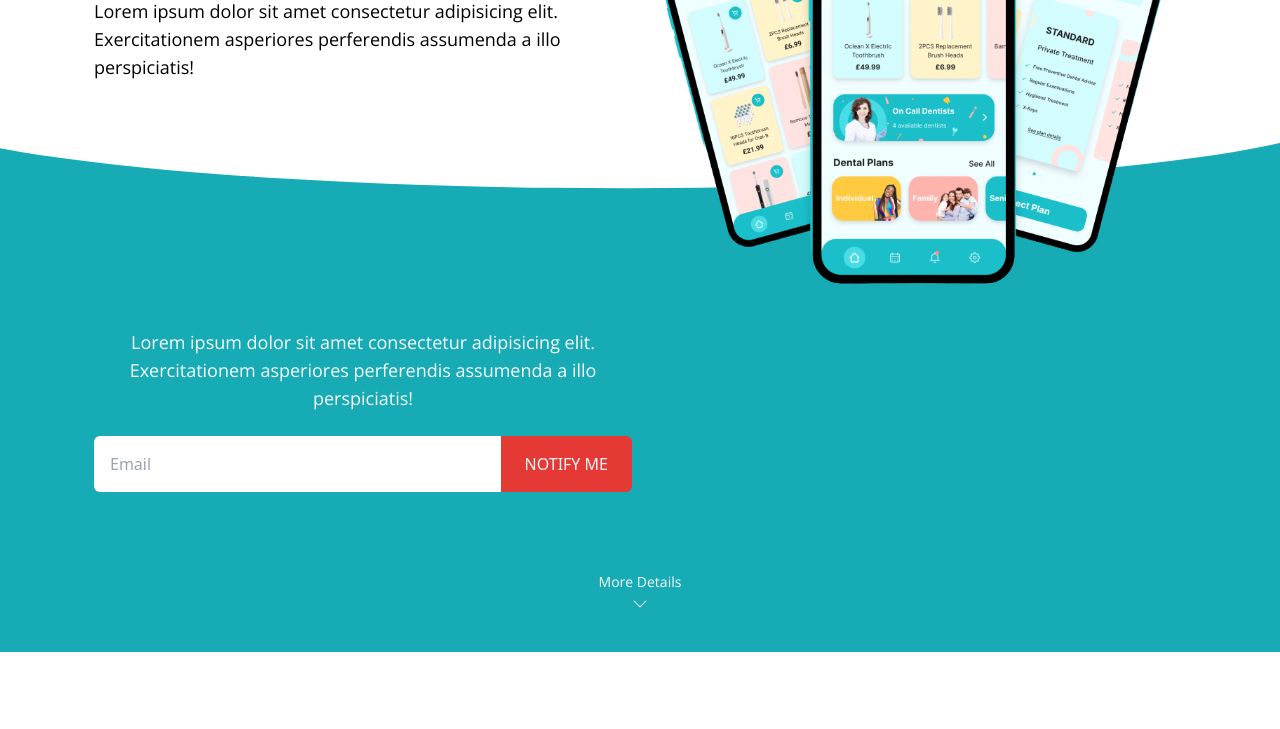
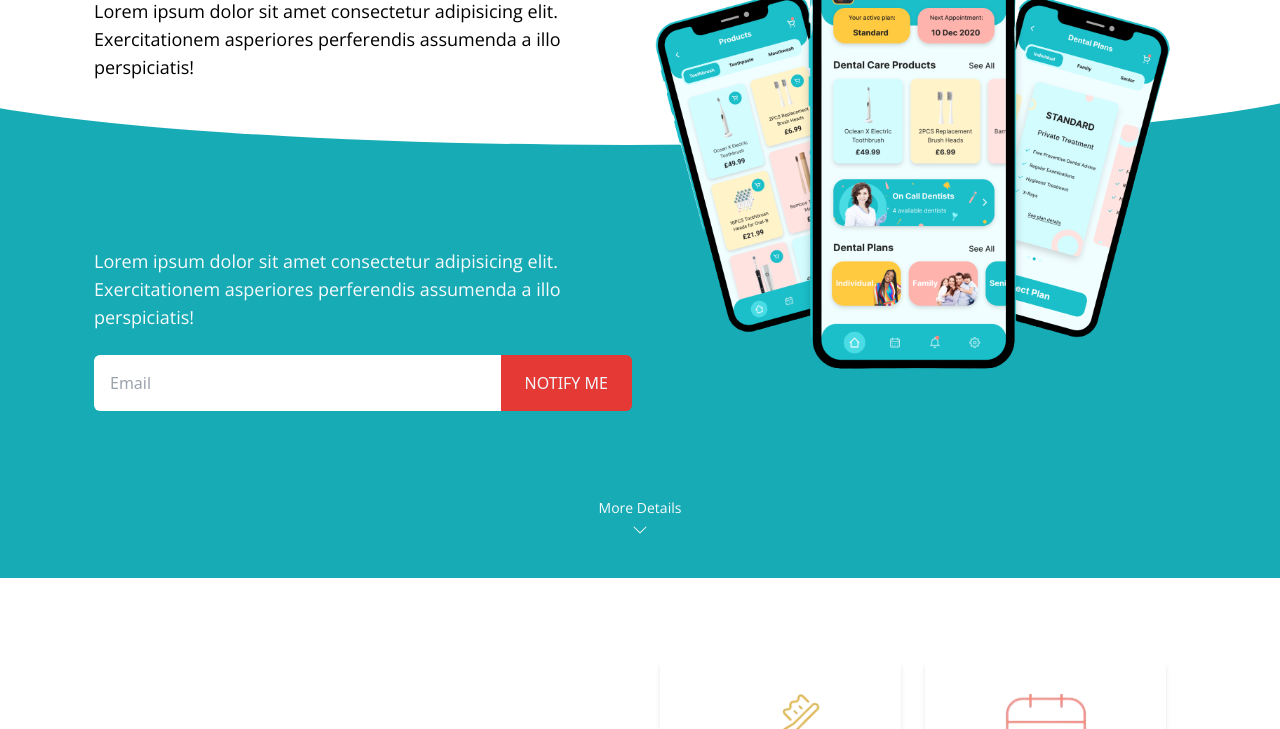
Before and after one commit to arafat2020/oliverr2021, a website built with Vite: page index.html in a window 1280 px wide. Shown: the part 222-951 px from the top of the page. Built offline with nearby package versions, Linux system fonts and the light colour scheme.

Commit message:
minor adjustment

```diff
--- a/index.html
+++ b/index.html
@@ -18,11 +18,11 @@
     <!-- ======================================= -->
     <!-- Hero Section start -->
     <!-- ======================================= -->
-    <section class="w-full relative h-auto pb-10">
+    <section class="w-full relative xmd:h-screen flex flex-col pb-10">
       <div class="w-full px-[3%] md:px-[5%] xl:px-[10%] py-[1%] flex items-start">
        <img src="/logo.png" alt="logo" class="w-[110px]">
       </div>
-      <div class="mx-auto w-full xl:w-[1124px] px-4 grid grid-cols-1 xmd:w-[1024px] xmd:grid-cols-2 gap-4 h-auto">
+      <div class="mx-auto xl:w-[1124px] px-4 grid grid-cols-1 xmd:w-[1024px] xmd:grid-cols-2 gap-4 h-auto xmd:flex-grow">
         <div class="col-span-1 z-30">
           <div class="w-full p-3 md:p-0">
             <h2
@@ -35,11 +35,11 @@
             </p>
           </div>
         </div>
-        <div class="col-span-1 z-30 p-3 md:p-0">
+        <div class="col-span-1 z-30 p-3 md:p-0 md:w-[70%] md:mx-auto xmd:my-auto xmd:row-span-2 xmd:w-auto md:m-0">
           <img src="/app.png" alt="app" class="w-full">
         </div>
-        <div class="col-span-1  z-30 p-3 md:p-0">
-          <p class="mt-6 font-openSans text-lg text-slate-50 text-center">
+        <div class="col-span-1  z-30 p-3 xmd:mt-20 md:p-0">
+          <p class="mt-6 font-openSans text-lg text-slate-50 text-center xl:text-left">
             Lorem ipsum dolor sit amet consectetur adipisicing elit. Exercitationem asperiores perferendis assumenda a
             illo perspiciatis!
           </p>
@@ -54,7 +54,7 @@
         </div>
       </div>
       <div class="w-full flex items-center justify-around">
-        <a href="#test" class="flex flex-col space-y-1 font-openSans text-slate-50 z-30 pt-20 items-center">
+        <a href="#test" class="flex flex-col space-y-1 font-openSans text-slate-50 z-30 pt-10 items-center">
           <p class="text-sm">More Details</p>
           <svg xmlns="http://www.w3.org/2000/svg" width="16" height="16" fill="currentColor" class="bi bi-chevron-down"
             viewBox="0 0 16 16">
```
